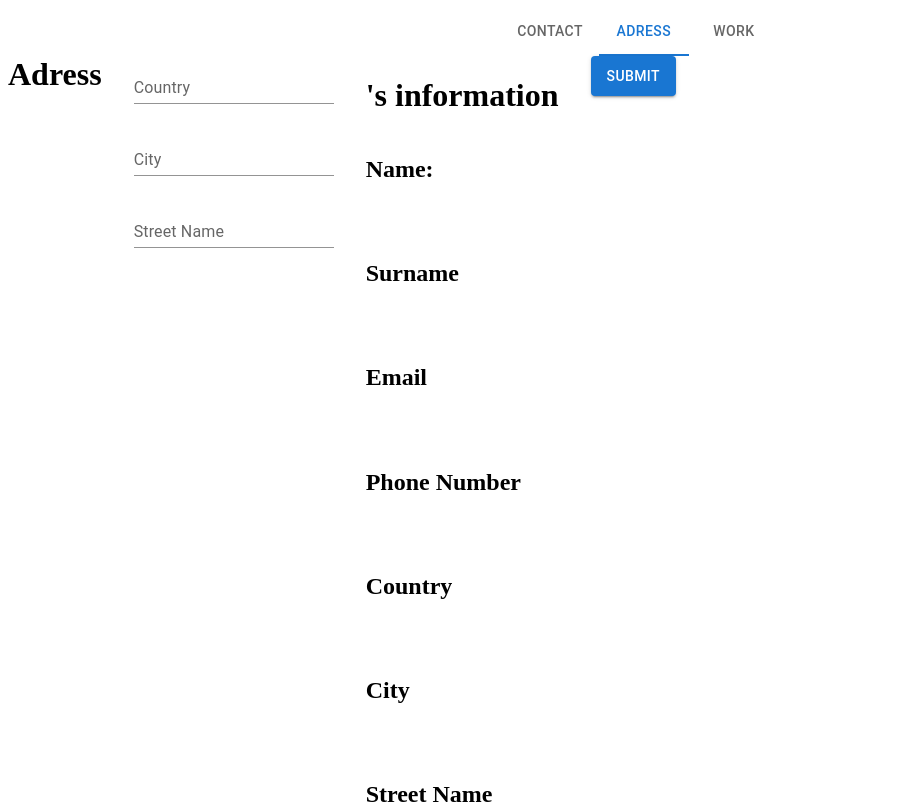
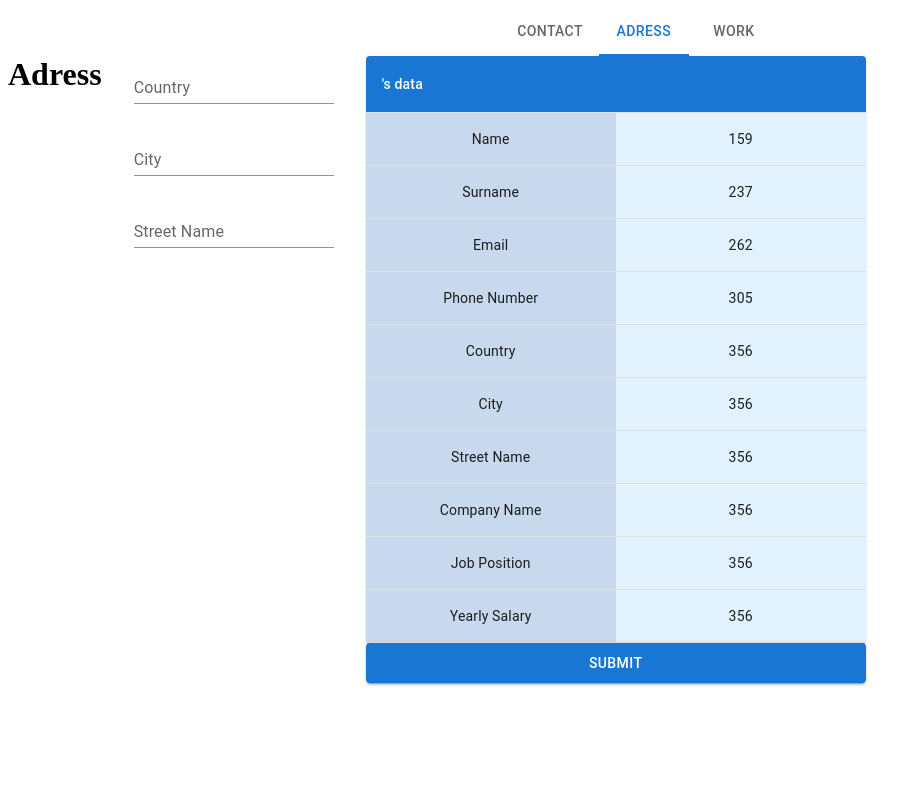
Before and after one commit to Frajdi/react-training, a React (Create React App) app: page /adress in a window 1280 px wide. Shown: the top 804 px of the page, without its empty margins (0-922 px from the left). Built offline with nearby package versions, Linux system fonts and the light colour scheme.

Commit message:
fix table

```diff
--- a/src/MultiPageForm/Data.jsx
+++ b/src/MultiPageForm/Data.jsx
@@ -1,37 +1,109 @@
 import React, { useContext } from "react";
 import { DataContext } from "../App";
-import { Stack } from "@mui/material";
+import Table from '@mui/material/Table';
+import TableBody from '@mui/material/TableBody';
+import TableCell from '@mui/material/TableCell';
+import TableContainer from '@mui/material/TableContainer';
+import TableHead from '@mui/material/TableHead';
+import TableRow from '@mui/material/TableRow';
+import Paper from '@mui/material/Paper';
+import { Button, Stack } from "@mui/material";
+import { useNavigate } from "react-router-dom";
 
+// const StyledTableCell = withStyles((theme) => ({
+//     head: {
+//       backgroundColor: theme.palette.common.black,
+//       color: theme.palette.common.white,
+//     },
+//     body: {
+//       fontSize: 14,
+//     },
+//   }))(TableCell);
+
+//   const StyledTableRow = withStyles((theme) => ({
+//     root: {
+//       '&:nth-of-type(odd)': {
+//         backgroundColor: theme.palette.action.hover,
+//       },
+//     },
+//   }))(TableRow);
 
 const Data = () => {
     const { formData } = useContext(DataContext)
 
+    const navigate = useNavigate();
 
-    return <Stack style={{}} direction={"column"}>
-            <h1>{formData.contact.name}'s information</h1>
-            <h2>Name:</h2>
-            <h3>{formData.contact.name}</h3>
-            <h2>Surname</h2>
-            <h3>{formData.contact.surName}</h3>
-            <h2>Email</h2>
-            <h3>{formData.contact.email}</h3>
-            <h2>Phone Number</h2>
-            <h3>{formData.contact.phoneNumber}</h3>
-            <h2>Country</h2>
-            <h3>{formData.adress.country}</h3>
-            <h2>City</h2>
-            <h3>{formData.adress.city}</h3>
-            <h2>Street Name</h2>
-            <h3>{formData.adress.streetName}</h3>
-            <h2>Company</h2>
-            <h3>{formData.work.company}</h3>
-            <h2>Job Position</h2>
-            <h3>{formData.work.jobPosition}</h3>
-            <h2>Salary</h2>
-            <h3>{formData.work.salary}</h3>
-            <h2>Currency</h2>
-            <h3>{formData.work.currency}</h3>
-            </Stack>
-}
+    const onSubmit = () => {
+        navigate('/submit')
+    }
+
+    function createData(titles, data) {
+        return { titles, data };
+      }
+
+      const rows = [
+        createData('Name', 159),
+        createData('Surname', 237),
+        createData('Email', 262),
+        createData('Phone Number', 305),
+        createData('Country', 356),
+        createData('City', 356),
+        createData('Street Name', 356),
+        createData('Company Name', 356),
+        createData('Job Position', 356),
+        createData('Yearly Salary', 356),
+      ];
+
+    return (
+        <Stack>
+        <TableContainer sx={{width: '500px'}} component={Paper}>
+          <Table sx={{width: '500px'}} aria-label="customized table">
+            <TableHead>
+              <TableRow sx={{backgroundColor: '#1976d2'}}>
+                <TableCell sx={{color: 'white'}}>{formData.contact.name}'s data</TableCell>
+                <TableCell></TableCell>
+              </TableRow>
+            </TableHead>
+            <TableBody>
+              {rows.map((row) => (
+                <TableRow key={row.name}>
+                  <TableCell  sx={{width: '100px', backgroundColor: '#c8d9ed'}} align="center">{row.titles}</TableCell>
+                  <TableCell sx={{width: '100px' , backgroundColor: '#e1f1fd'}} align="center">{row.data}</TableCell>
+                </TableRow>
+              ))}
+            </TableBody>
+          </Table>
+        </TableContainer>
+        <Button onClick={onSubmit} variant="contained" sx={{height: 40}}>Submit</Button>
+        </Stack>
+      );
+    }
+
+    // return <Stack style={{}} direction={"column"}>
+    //         <h1>{formData.contact.name}'s information</h1>
+    //         <h2>Name:</h2>
+    //         <h3>{formData.contact.name}</h3>
+    //         <h2>Surname</h2>
+    //         <h3>{formData.contact.surName}</h3>
+    //         <h2>Email</h2>
+    //         <h3>{formData.contact.email}</h3>
+    //         <h2>Phone Number</h2>
+    //         <h3>{formData.contact.phoneNumber}</h3>
+    //         <h2>Country</h2>
+    //         <h3>{formData.adress.country}</h3>
+    //         <h2>City</h2>
+    //         <h3>{formData.adress.city}</h3>
+    //         <h2>Street Name</h2>
+    //         <h3>{formData.adress.streetName}</h3>
+    //         <h2>Company</h2>
+    //         <h3>{formData.work.company}</h3>
+    //         <h2>Job Position</h2>
+    //         <h3>{formData.work.jobPosition}</h3>
+    //         <h2>Salary</h2>
+    //         <h3>{formData.work.salary}</h3>
+    //         <h2>Currency</h2>
+    //         <h3>{formData.work.currency}</h3>
+    //         </Stack>
+// }
 
 export default Data;
--- a/src/MultiPageForm/Home.jsx
+++ b/src/MultiPageForm/Home.jsx
@@ -1,5 +1,5 @@
 import { useState } from "react";
-import { Button, Stack, Tab, Tabs } from "@mui/material";
+import { Stack, Tab, Tabs } from "@mui/material";
 import { Outlet } from "react-router-dom";
 import { useNavigate, useMatch } from "react-router-dom";
 import Data from "./Data";
@@ -40,9 +40,6 @@ export const Home = () => {
         navigate(newValue);
     };
 
-    const onSubmit = () => {
-        navigate('/submit')
-    }
 
     return (
         <>
@@ -60,7 +57,6 @@ export const Home = () => {
             <Stack direction={"row"} spacing={4}>
                 <Outlet />
                 <Data />
-            <Button onClick={onSubmit} variant="contained" sx={{height: 40}}>Submit</Button>
             </Stack>
         </>
     );
```
